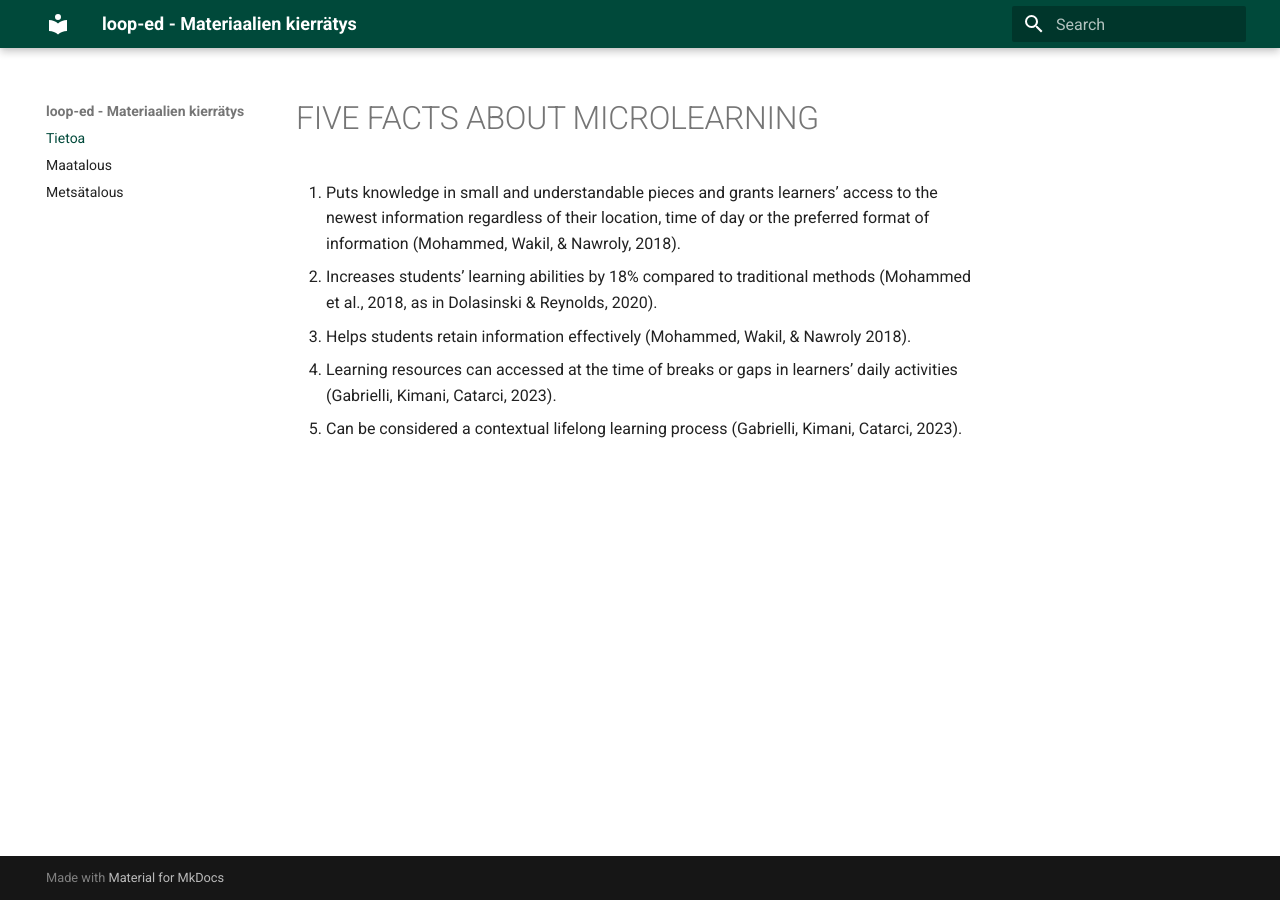
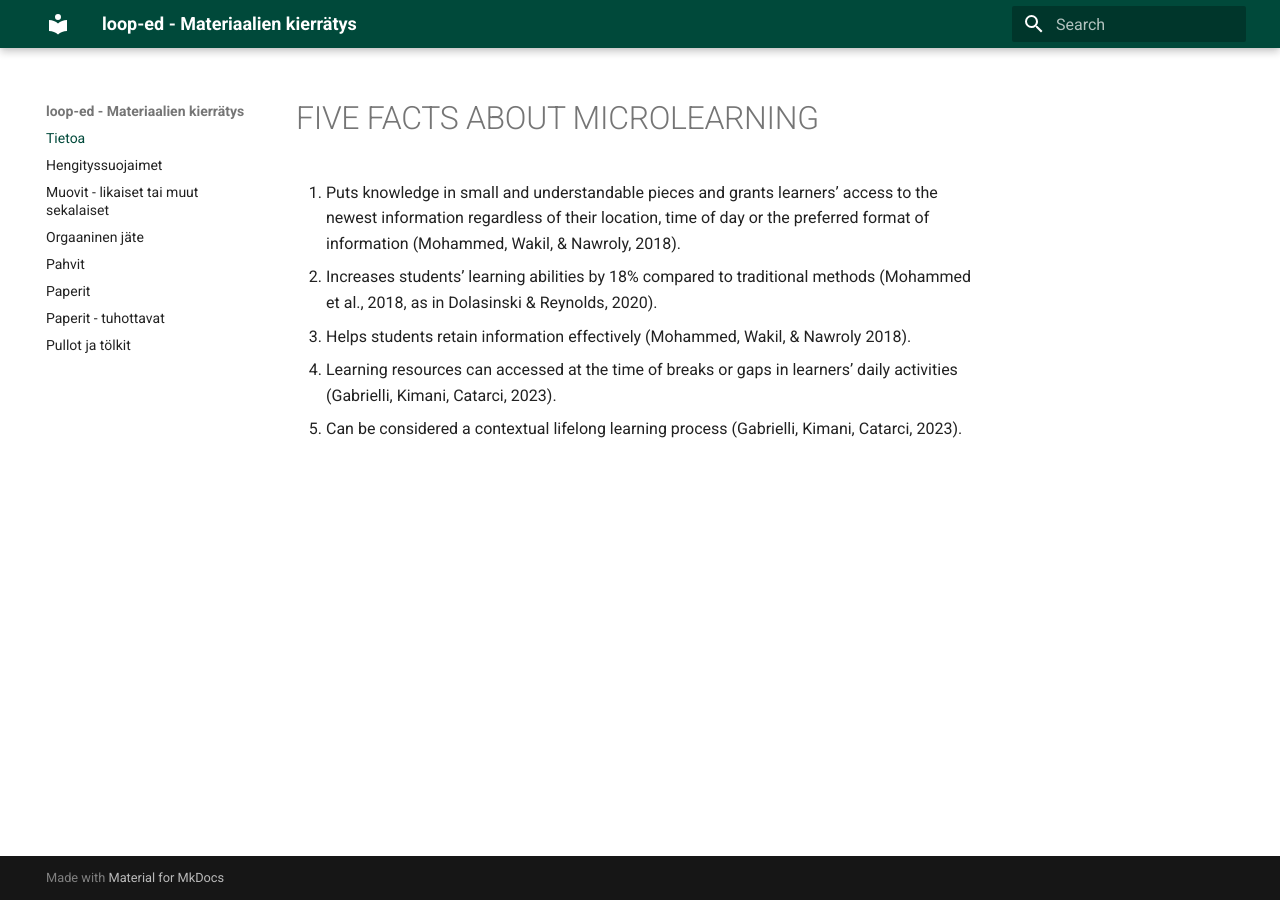
Before and after one commit to vt13op/loop-ed, an MkDocs documentation site: the page built from docs/index.md, in a window 1280 px wide. Built offline with MkDocs 1.6.1 and Material for MkDocs 9.7.7, drawn with Linux system fonts in a browser that asks for light colours.

Commit message:
Update mkdocs.yml

```diff
--- a/mkdocs.yml
+++ b/mkdocs.yml
@@ -3,7 +3,12 @@ theme:
   name: material
 nav:
   - Tietoa: index.md
-  - Maatalous: maatalous.md
-  - Metsätalous: metsatalous.md
+  - Hengityssuojaimet: hengityssuojaimet.md
+  - Muovit - likaiset tai muut sekalaiset: muovit-likainen_tai_muu_sekalainen.md
+  - Orgaaninen jäte: orgaaninen_jate.md
+  - Pahvit: pahvit.md
+  - Paperit: paperit.md
+  - Paperit - tuhottavat: paperit-tuhottava.md
+  - Pullot ja tölkit: pullot_ja_tolkit.md
 extra_css:
   - assets/styles.css
```
